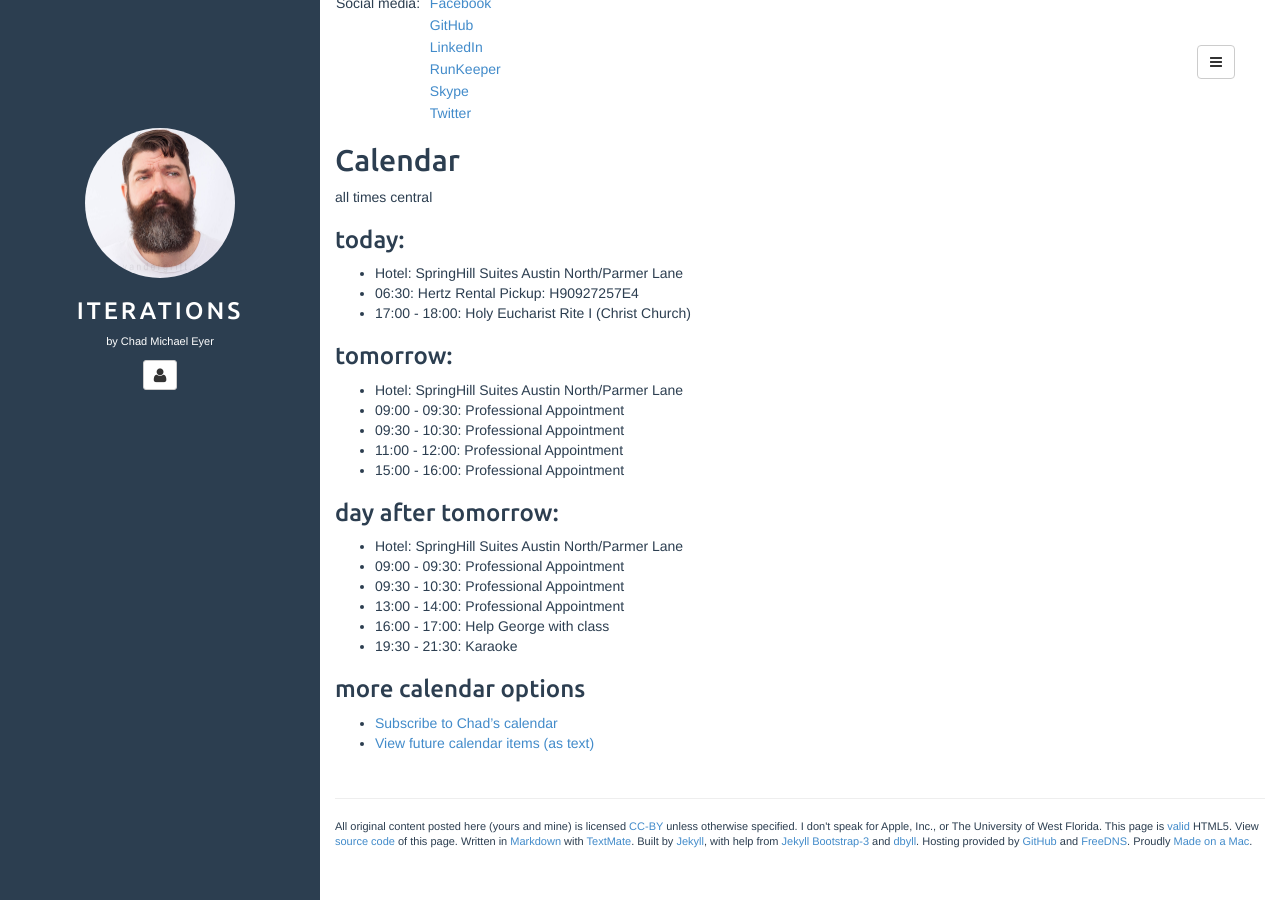
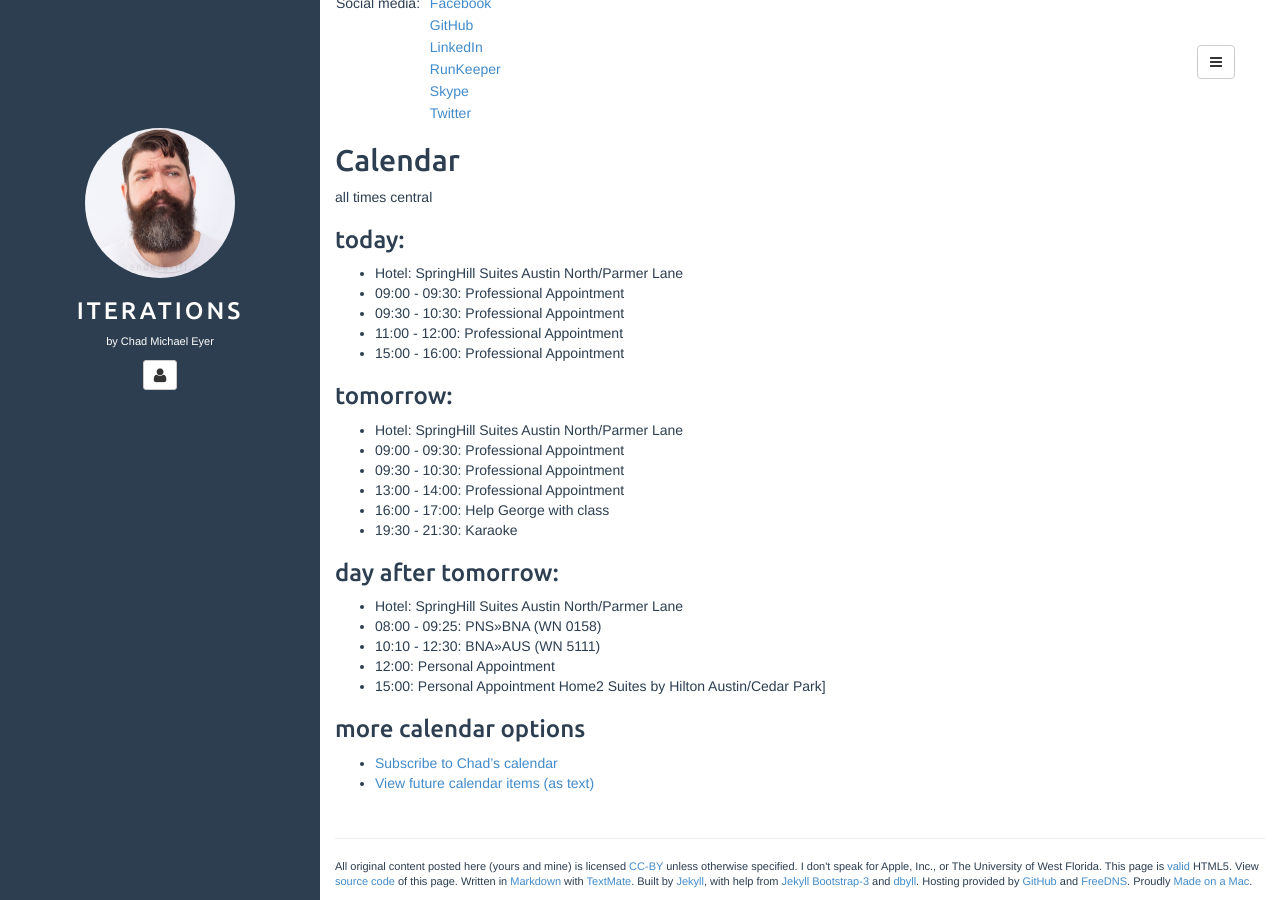
Before and after one commit to chadmichaeleyer/chadmichaeleyer.github.io, a Jekyll site: the page built from about.md, in a window 1280 px wide and 900 px high, scrolled down 1330 px. Built offline with Jekyll 4.4.1, drawn with Linux system fonts in a browser that asks for light colours.

Commit message:
calendar update

```diff
--- a/calendar.markdown
+++ b/calendar.markdown
@@ -1,12 +1,6 @@
 all times central
 
 ### today:
-
-* Hotel: SpringHill Suites Austin North/Parmer Lane
-* 06:30: Hertz Rental Pickup: H90927257E4
-* 17:00 - 18:00: Holy Eucharist Rite I (Christ Church)
-
-### tomorrow:
 
 * Hotel: SpringHill Suites Austin North/Parmer Lane
 * 09:00 - 09:30: Professional Appointment
@@ -22,3 +16,12 @@ all times central
 * 13:00 - 14:00: Professional Appointment
 * 16:00 - 17:00: Help George with class
 * 19:30 - 21:30: Karaoke
+
+### day after tomorrow:
+
+* Hotel: SpringHill Suites Austin North/Parmer Lane
+* 08:00 - 09:25: PNS»BNA (WN 0158)
+* 10:10 - 12:30: BNA»AUS (WN 5111)
+* 12:00: Personal Appointment
+* 15:00: Personal Appointment
+Home2 Suites by Hilton Austin/Cedar Park]
```
Also changed, not shown: other parts of calendar.markdown (+1 -1 lines), calendar-year.markdown (+5 -6 lines), 1 other file.
